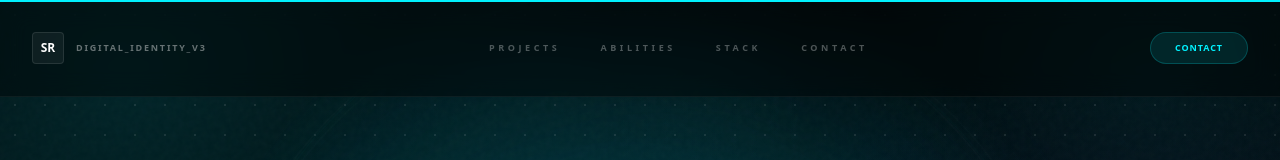
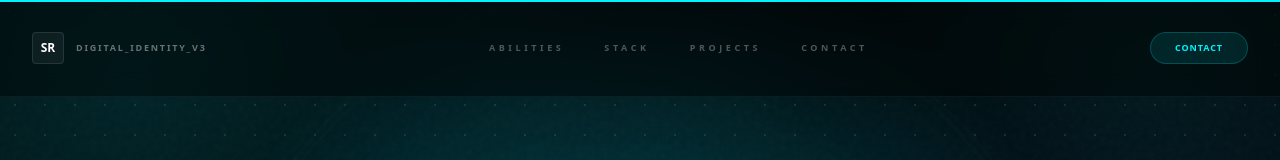
Before and after one commit to sregany/dev-Sergi, a Next.js app: page / in a window 1280 px wide. Shown: the top 160 px of the page. Built offline with nearby package versions, Linux system fonts and the light colour scheme.

Commit message:
UI: Reorder header navigation to match page flow

```diff
--- a/src/components/Hero.tsx
+++ b/src/components/Hero.tsx
@@ -38,9 +38,9 @@ const Hero = () => {
         </div>
 
         <div className="hidden lg:flex items-center gap-10 text-[9px] uppercase tracking-[0.4em] font-bold text-white/30">
-          <a href="#projects" className="hover:text-brand-cyan transition-all hover:tracking-[0.6em] cursor-pointer">Projects</a>
           <a href="#about" className="hover:text-brand-cyan transition-all hover:tracking-[0.6em] cursor-pointer">Abilities</a>
           <a href="#stack" className="hover:text-brand-cyan transition-all hover:tracking-[0.6em] cursor-pointer">Stack</a>
+          <a href="#projects" className="hover:text-brand-cyan transition-all hover:tracking-[0.6em] cursor-pointer">Projects</a>
           <a href="#contact" className="hover:text-brand-cyan transition-all hover:tracking-[0.6em] cursor-pointer">Contact</a>
         </div>
 
```
